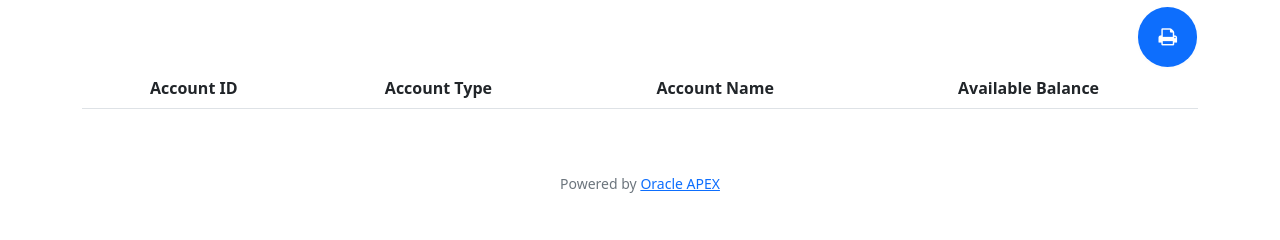
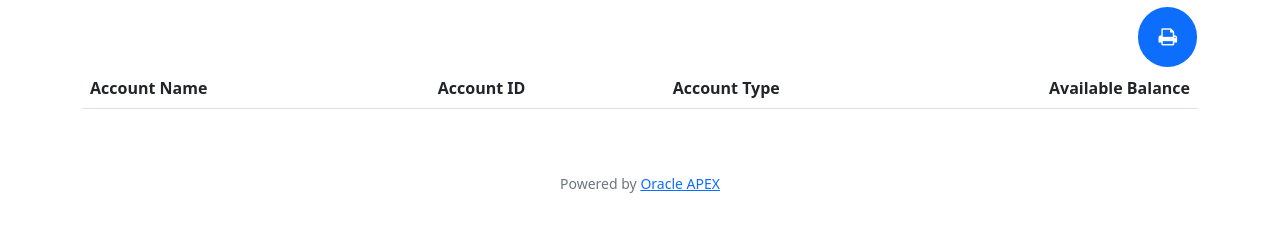
Before and after one commit to TeiturB/Fjordbank, a Flask app: template templates/index.html in a window 1280 px wide. Shown: the part 180-420 px from the top of the page. Run offline with Flask 2, Linux system fonts and the light colour scheme; the template is opened without the code that fills it, so the values that code supplies are empty; some libraries are stand-ins or nearby versions.

Commit message:
style: Add styling

```diff
--- a/helpers.py
+++ b/helpers.py
@@ -72,7 +72,7 @@ def lookup(symbol):
 def dkk(value):
     """Format value as DKK."""
     locale.setlocale(locale.LC_ALL, 'da_DK.UTF-8')
-    return locale.format_string("%.2fkr", value, grouping=True)
+    return f"{locale.format_string('%.2f DKK', value, grouping=True):>10}"
 
 # Another way to achieve similar results
     # return f"{value:,.2f}".replace(",", ";").replace(".", ",").replace(";", ".") + "kr"
--- a/static/styles.css
+++ b/static/styles.css
@@ -16,6 +16,8 @@ nav .navbar-brand .yellow {
 nav .navbar-brand .green {
   color: #2e944b;
 }
+
+/* Alerts */
 
 .alert-primary-red {
   color: #842029;
@@ -73,6 +75,7 @@ form {
   display: inline-grid !important;
 }
 
+/* Print button */
 @media print {
   body * {
     visibility: hidden;
@@ -141,3 +144,12 @@ form {
   text-rendering: auto;
   -webkit-font-smoothing: antialiased;
 }
+
+/* Text align */
+.left-align {
+  text-align: left;
+}
+
+.right-align {
+  text-align: right;
+}
--- a/templates/index.html
+++ b/templates/index.html
@@ -16,19 +16,19 @@
         <table id="print-table" class="table table-striped">
             <thead>
                 <tr>
+                    <th class="left-align">Account Name</th>
                     <th>Account ID</th>
                     <th>Account Type</th>
-                    <th>Account Name</th>
-                    <th>Available Balance</th>
+                    <th class="right-align">Available Balance</th>
                 </tr>
             </thead>
             <tbody>
                 {% for account in account_list %}
                 <tr>
+                    <td class="left-align">{{ account["accountname"] }}</td>
                     <td>{{ account["accountnum"] }}</td>
                     <td>{{ account["account_type"] }}</td>
-                    <td>{{ account["accountname"] }}</td>
-                    <td>{{ account["balance"] | dkk }}</td>
+                    <td class="right-align">{{ account["balance"] | dkk }}</td>
                 </tr>
                 {% endfor %}
 
```
Also changed, not shown: 1 other file.
